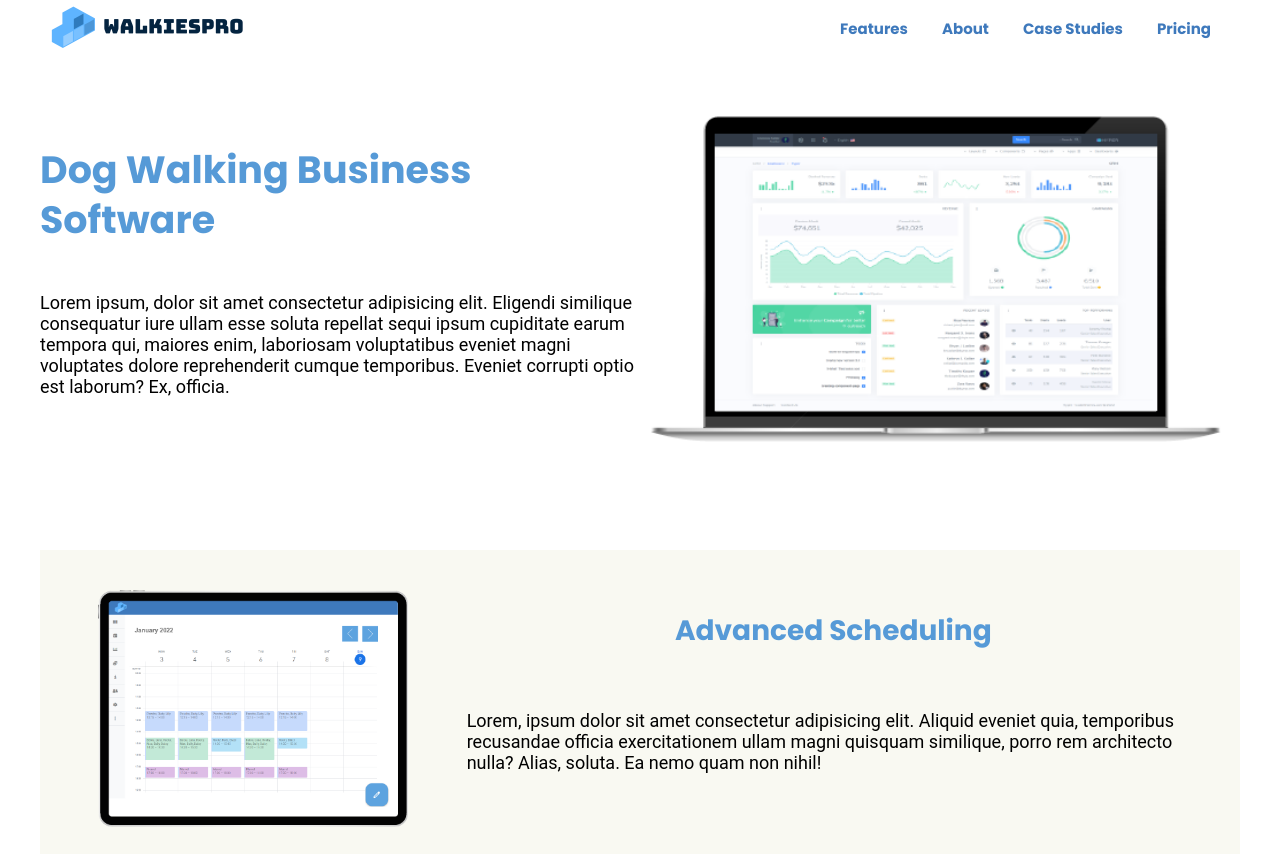
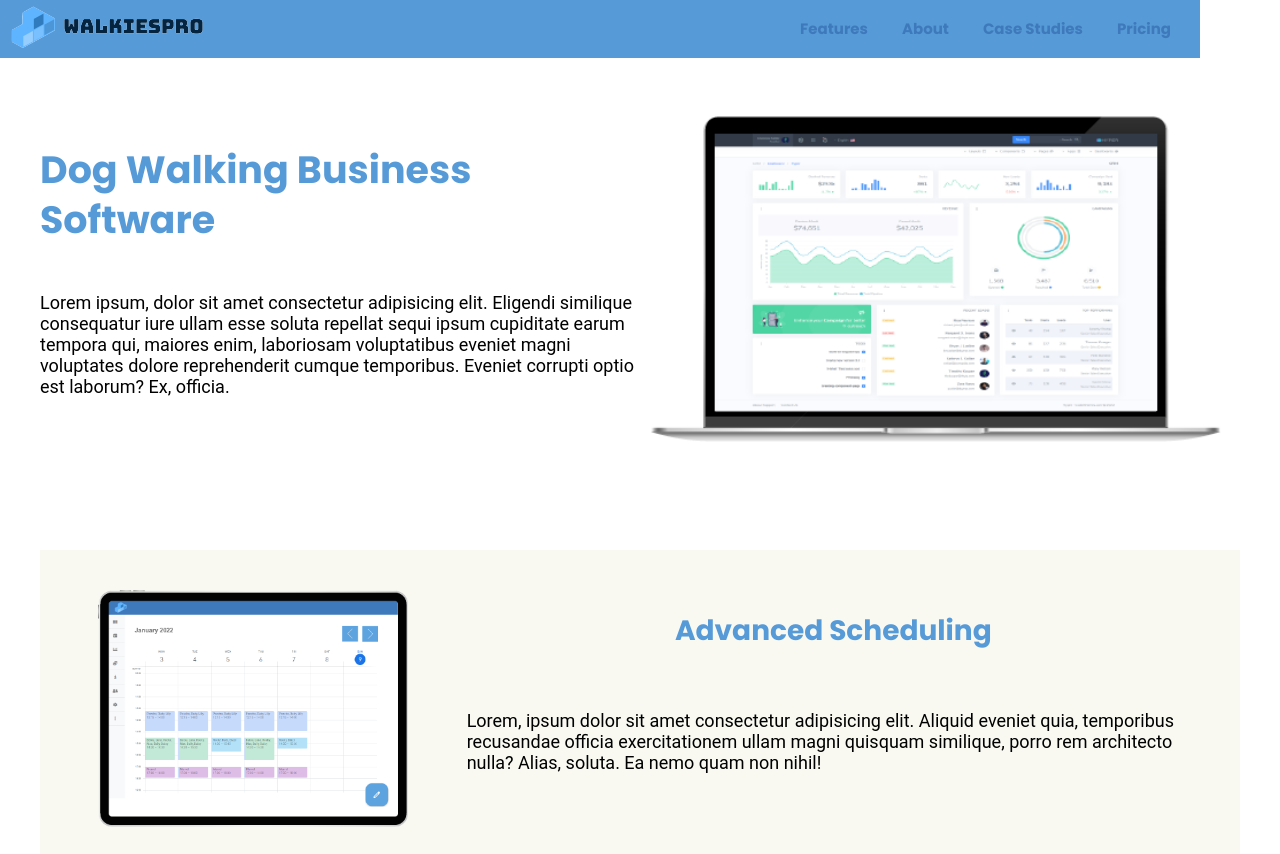
Before and after one commit to StevieC87/LAYOUT4, a plain HTML site: page index.html in a window 1280 px wide. Shown: the top 854 px of the page. Drawn offline with Linux system fonts and the light colour scheme; a web font is replaced by a local one.

Commit message:
elementcustom
sdf

```diff
--- /dev/null
+++ b/components/navbar.js
@@ -0,0 +1,43 @@
+class Navbar extends HTMLElement {
+  constructor() {
+    super();
+  }
+
+
+connectedCallback() {
+  this.innerHTML = `
+  <nav id="navbar" class="paddingspecial">
+  <!--  <div class="paddingspecial"> -->
+  <div id="logo" class="logodiv">
+    <a href="index.html"><img src="images/logo-transparent.png" alt="logo" /></a>
+  </div>
+  <div id="hamburger-menu" class="hamburger-menu">
+    <div class="line line-1"></div>
+    <div class="line line-2"></div>
+    <div class="line line-3"></div>
+  </div>
+  <div class="navlist">
+    <ul tabindex="-1">
+      <li><a class="current" href="features.html">Features</a></li>
+      <li><a href="about-us.html">About</a></li>
+      <li><a href="case-studies.html">Case Studies</a></li>
+      <li><a href="pricing.html">Pricing</a></li>
+    </ul>
+  </div>
+  <!-- </div> -->
+  </nav>
+  `;
+  const template = document.createElement('template');
+
+  template.innerHTML = `
+    <h1>Hello, World!</h1>
+    <p>And all who inhabit it</p>
+  `;
+}
+}
+customElements.define('nav-bar', Navbar);
+/* const nav = `
+
+`;
+
+document.body.appendChild(template.content); */
--- a/css/styles.css
+++ b/css/styles.css
@@ -619,7 +619,7 @@ UTILITY CLASSES
   justify-content: center;
 }
 nav {
-  background-color: white;
+  background-color: #569ad7;
   width: 1200px;
   display: flex;
   justify-content: space-between;
--- a/index.html
+++ b/index.html
@@ -7,8 +7,8 @@
   <meta name="viewport" content="width=device-width, initial-scale=1.0" />
   <title>WalkiesPro Dog Walking Software</title>
   <link rel="stylesheet" href="css/styles.css" />
-  <script type="text/javascript" src="js/scripts.js" defer></script>
-
+<!--   <script type="text/javascript" src="js/scripts.js" defer></script> -->
+  <script type="text/javascript" src="components/navbar.js" defer></script>
   <style></style>
 </head>
 
@@ -16,29 +16,12 @@
 
 
   <div class="containernew">
+    <!-- nav bar-->
+    <nav-bar></nav-bar>
     <div class="navwrapper">
-      <!------------------ NAVBAR --------------------->
-      <nav id="navbar" class="paddingspecial">
-        <!--  <div class="paddingspecial"> -->
-        <div id="logo" class="logodiv">
-          <a href="index.html"><img src="images/logo.png" alt="logo" /></a>
-        </div>
-        <div id="hamburger-menu" class="hamburger-menu">
-          <div class="line line-1"></div>
-          <div class="line line-2"></div>
-          <div class="line line-3"></div>
-        </div>
-        <div class="navlist">
-          <ul tabindex="-1">
-            <li><a class="current" href="features.html">Features</a></li>
-            <li><a href="about-us.html">About</a></li>
-            <li><a href="case-studies.html">Case Studies</a></li>
-            <li><a href="pricing.html">Pricing</a></li>
-          </ul>
-        </div>
-        <!-- </div> -->
-      </nav>
+
     </div>
+
     <!------------------ SECTION1 HEADER --------------------->
     <section class="section1outerwrapper sectionwrapper">
       <div class="featuresnew">
@@ -164,5 +147,19 @@
     </div>
   </div>
 </body>
+<script>
 
+  /* let nava = document.querySelector('.navwrapper'); */
+ /*  console.log(nava); */
+  //try with just variable first
+ /*  let navaInner = nava.innerHTML;
+  let navaInner2 = navhtml;
+  console.log(navaInner2);
+  nava.appendChild(nava); */
+/*
+  let testwrapper = document.querySelector('.navwrapper');
+  let newtext = 'hello';
+  testwrapper.appendChild(newtext); */
+
+</script>
 </html>
--- a/js/scripts.js
+++ b/js/scripts.js
@@ -1,10 +1,12 @@
 const hamburgerbutton = document.querySelector('#hamburger-menu');
+
+if (hamburgerbutton) {
 hamburgerbutton.addEventListener('click', function () {
   //  vis();
   slide();
   transformlines();
 });
-
+}
 function slide() {
   const slideme = document.querySelector('#menuhidden');
   const slidemeclasses = slideme.classList;
```
Also changed, not shown: images/logo-transparent.png (added).
